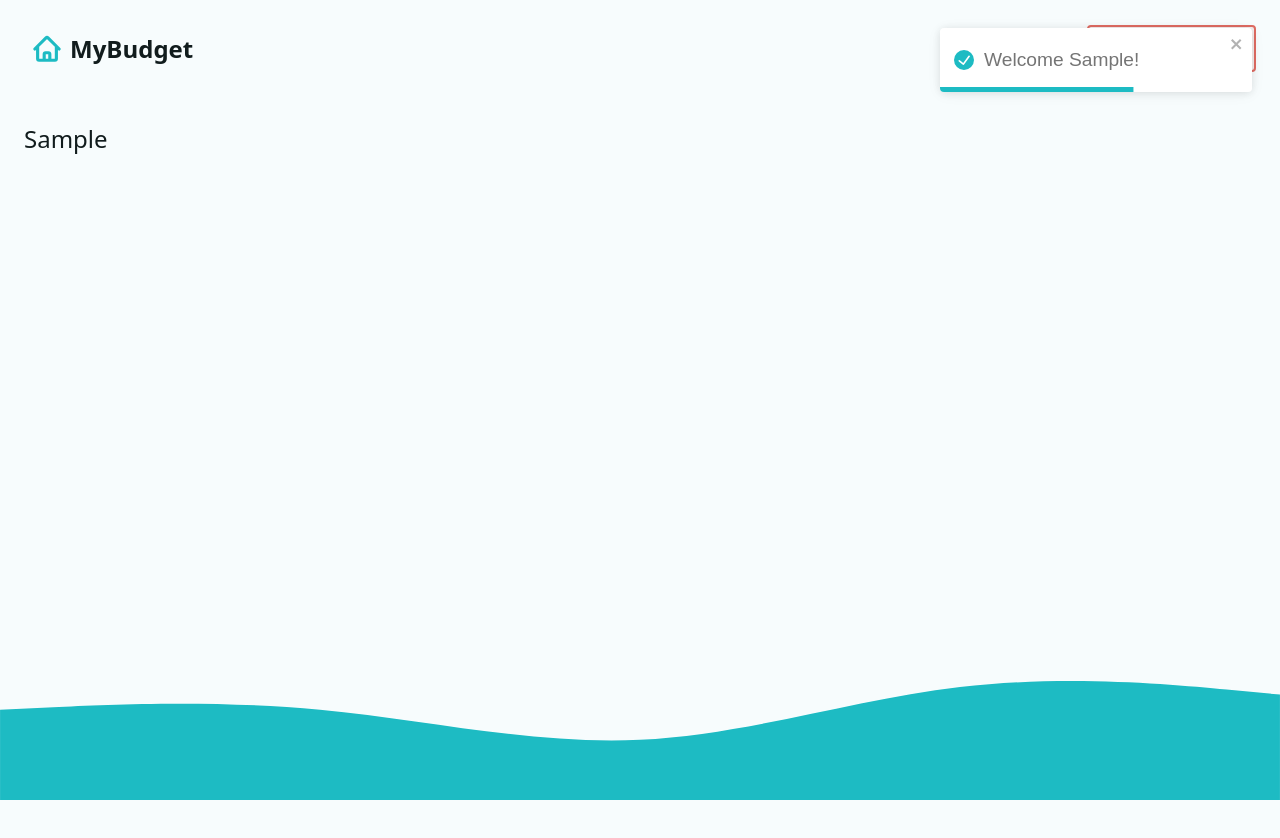
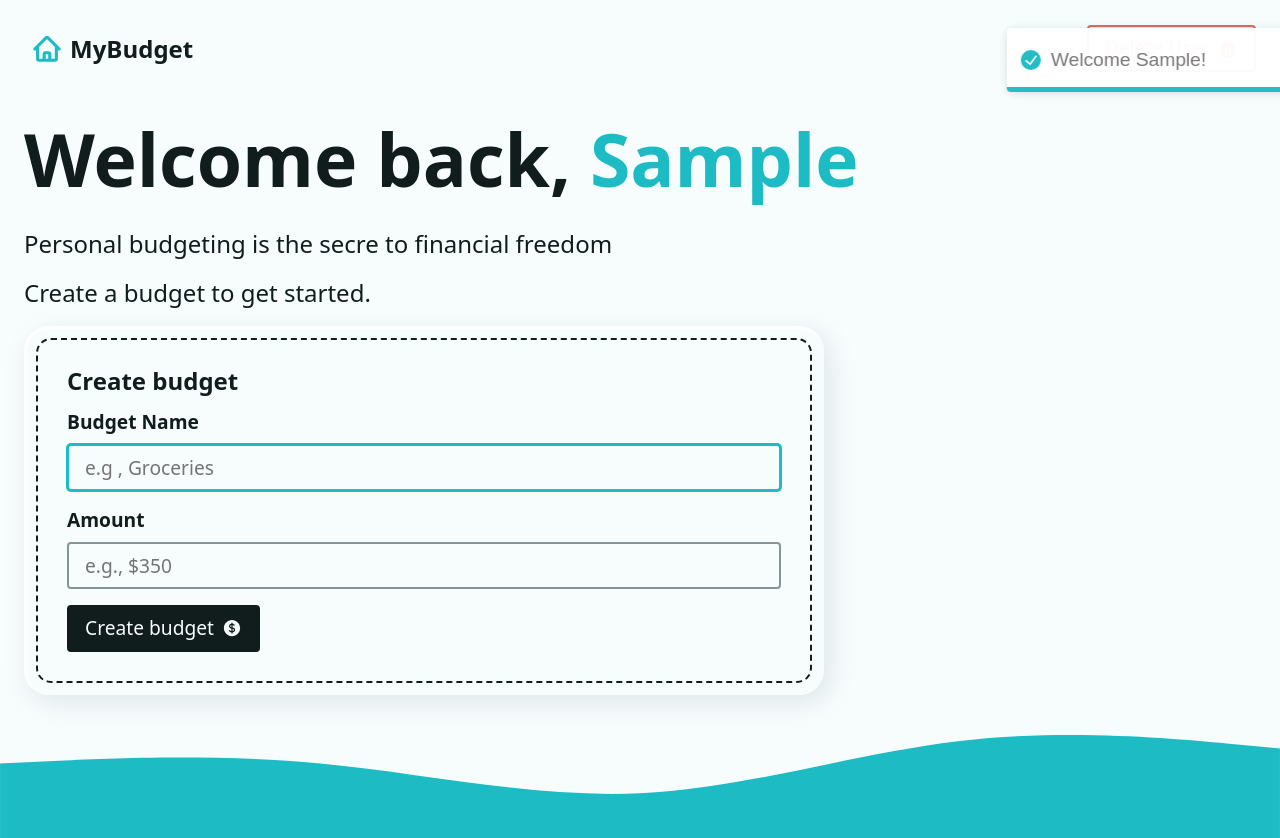
Before and after one commit to Nicolaswg/myBudget-App, a React (Vite) app: page / in a window 1280 px wide. Both pictures are taken after typing "Sample" into the empty fields and a click on the button "Create Account". Shown: the top 838 px of the page. Before the commit the page ends 800 px from the top, so only its background shows below. Built offline with nearby package versions, Linux system fonts and the light colour scheme.

Commit message:
Apply rrd form actions || created budgets and expenses || modify error page || created helper fuctions for budgets and expenses

```diff
--- /dev/null
+++ b/src/components/AddBudgetForm.jsx
@@ -0,0 +1,67 @@
+// librarys
+import { CurrencyDollarIcon } from "@heroicons/react/24/solid";
+
+// reacts imports
+import { useEffect, useRef } from "react";
+
+//rrd imports
+import { useFetcher } from "react-router-dom";
+
+const AddBudgetForm = () => {
+  const fetcher = useFetcher();
+  const isSubmitting = fetcher.state === "submitting";
+
+  const formRef = useRef();
+  const focusRef = useRef();
+  useEffect(() => {
+    if (!isSubmitting) {
+      formRef.current.reset();
+      focusRef.current.focus();
+    }
+  }, [isSubmitting]);
+
+  return (
+    <div className="form-wrapper">
+      <h2 className="h3">Create budget</h2>
+      <fetcher.Form method="post" className="grid-sm" ref={formRef}>
+        <div className="grid-xs">
+          <label htmlFor="newBudget">Budget Name</label>
+          <input
+            type="text"
+            name="newBudget"
+            id="newBudget"
+            placeholder="e.g , Groceries"
+            ref={focusRef}
+            required
+          />
+        </div>
+        <div className="grid-xs">
+          <label htmlFor="newBudgetAmount">Amount</label>
+          <input
+            type="number"
+            name="newBudgetAmount"
+            id="newBudgetAmount"
+            step="0.01"
+            placeholder="e.g., $350"
+            inputMode="decimal"
+            required
+          />
+        </div>
+        <input type="hidden" name="_action" value="newBudget" />
+        <button type="submit" className="btn btn--dark" disabled={isSubmitting}>
+          {isSubmitting ? (
+            <span>Submitting...</span>
+          ) : (
+            <>
+              <span>Create budget</span>
+              <CurrencyDollarIcon width={20} />
+            </>
+          )}
+        </button>
+      </fetcher.Form>
+    </div>
+  );
+};
+0;
+
+export default AddBudgetForm;
--- /dev/null
+++ b/src/components/AddExpenseForm.jsx
@@ -0,0 +1,94 @@
+// React imports
+import { useEffect, useRef } from "react";
+
+// rrd imports
+import { useFetcher } from "react-router-dom";
+
+// librarys
+import { PlusCircleIcon } from "@heroicons/react/24/solid";
+
+const AddExpenseForm = ({ budgets }) => {
+  const fetcher = useFetcher();
+
+  const formRef = useRef();
+  const focusRef = useRef();
+
+  const isSubmitting = fetcher.state === "submitting";
+
+  useEffect(() => {
+    if (!isSubmitting) {
+      // clear form
+      formRef.current.reset();
+      //reset focus
+      focusRef.current.focus();
+    }
+  }, [isSubmitting]);
+
+  return (
+    <div className="form-wrapper">
+      <h2 className="h3">
+        Add new{" "}
+        <span className="accent">
+          {budgets.length === 1 && `${budgets.map((budg) => budg.name)}`}
+        </span>{" "}
+        Expense
+      </h2>
+      <fetcher.Form method="post" className="grid-sm" ref={formRef}>
+        <div className="expense-inputs">
+          <div className="grid-xs">
+            <label htmlFor="newExpense">Expense Name</label>
+            <input
+              type="text"
+              name="newExpense"
+              id="newExpense"
+              placeholder="e.g. , Coffee"
+              ref={focusRef}
+              required
+            />
+          </div>
+          <div className="grid-xs">
+            <label htmlFor="newExpenseAmout">Amount</label>
+            <input
+              type="number"
+              step="0.01"
+              inputMode="decimal"
+              name="newExpenseAmount"
+              id="newExpenseAmount"
+              placeholder="e.g. , 3.50$"
+              required
+            />
+          </div>
+        </div>
+        <div className="grid-xs" hidden={budgets.length === 1}>
+          <label htmlFor="newExpenseBudget">Budget Category</label>
+          <select name="newExpenseBudget" id="newExpenseBudget" required>
+            {budgets
+              .sort((a, b) => {
+                a.createdAt - b.createdAt;
+              })
+              .map((budget) => {
+                return (
+                  <option key={budget.id} value={budget.id}>
+                    {budget.name}
+                  </option>
+                );
+              })}
+          </select>
+        </div>
+        <input type="hidden" name="_action" value="newExpense" />
+        <button type="submit" className="btn btn--dark" disabled={isSubmitting}>
+          {isSubmitting ? (
+            <span>Submitting...</span>
+          ) : (
+            <>
+              <span>Add Expense</span>
+              <PlusCircleIcon width={20} />
+            </>
+          )}
+        </button>
+      </fetcher.Form>
+    </div>
+  );
+};
+
+export default AddExpenseForm;
--- a/src/components/Intro.jsx
+++ b/src/components/Intro.jsx
@@ -26,6 +26,7 @@
             aria-label="Your Name"
             autoComplete="given-name"
           />
+          <input type="hidden" name="_action" value="newUser" />
           <button type="submit" className="btn btn--dark">
             <span>Create Account</span>
             <UserPlusIcon width={20} />
--- a/src/helpers.js
+++ b/src/helpers.js
@@ -7,6 +7,52 @@
   return localStorage.removeItem(key);
 };
 
-export const setData = (key, data) => {
-  return localStorage.setItem(key, JSON.stringify(data.userName));
+export const setData = (data) => {
+  return localStorage.setItem("userName", JSON.stringify(data.userName));
 };
+
+// generate random color
+const generateRandomColor = () => {
+  const existingBudgetLength = fetchData("budgets")?.length ?? 0;
+  return `${existingBudgetLength * 34} 65% 50%`;
+};
+
+// wait for 1 second
+export const waait = () =>
+  new Promise((res) => setTimeout(res, Math.random() * 2500));
+
+// create budget
+export const createBudget = ({ name, amount }) => {
+  const newItem = {
+    id: crypto.randomUUID(),
+    name: name.charAt(0).toUpperCase() + name.slice(1),
+    amount: +amount,
+    createdAt: Date.now(),
+    color: generateRandomColor(),
+  };
+
+  const existingBudget = fetchData("budgets") ?? [];
+
+  return localStorage.setItem(
+    "budgets",
+    JSON.stringify([...existingBudget, newItem])
+  );
+};
+
+// create expense
+export const createExpense = ({ name, amount, budgetId }) => {
+  const newItem = {
+    id: crypto.randomUUID(),
+    name: name.charAt(0).toUpperCase() + name.slice(1),
+    amount: +amount,
+    createdAt: Date.now(),
+    budgetId,
+  };
+
+  const existingExpenses = fetchData("expenses") ?? [];
+
+  return localStorage.setItem(
+    "expenses",
+    JSON.stringify([...existingExpenses, newItem])
+  );
+};
--- a/src/pages/Dashboard.jsx
+++ b/src/pages/Dashboard.jsx
@@ -6,31 +6,98 @@
 
 // components
 import Intro from "../components/Intro";
+import AddBudgetForm from "../components/AddBudgetForm";
 
 // helper functions
-import { fetchData, setData } from "../helpers";
+import {
+  createBudget,
+  createExpense,
+  fetchData,
+  setData,
+  waait,
+} from "../helpers";
+import AddExpenseForm from "../components/AddExpenseForm";
 
 // loader
 export function dashBoardLoader() {
   const userName = fetchData("userName");
-  return { userName };
+  const budgets = fetchData("budgets");
+  return { userName, budgets };
 }
 
 // action
 export async function dashBoardAction({ request }) {
+  await waait();
   const data = await request.formData();
-  const formData = Object.fromEntries(data);
-  try {
-    setData("userName", formData);
-    return toast.success(`Welcome ${formData.userName}!`);
-  } catch (error) {
-    throw new Error("There was a a problem creating your account.");
+  const { _action, ...values } = Object.fromEntries(data);
+
+  // new user submission
+  if (_action === "newUser") {
+    try {
+      setData(values);
+      return toast.success(`Welcome ${values.userName}!`);
+    } catch (error) {
+      throw new Error("There was a a problem creating your account.");
+    }
+  }
+
+  if (_action === "newBudget") {
+    try {
+      createBudget({
+        name: values.newBudget,
+        amount: values.newBudgetAmount,
+      });
+      return toast.success("Budget created!");
+    } catch (error) {
+      throw new Error("There was a a problem creating your budget.");
+    }
+  }
+
+  if (_action === "newExpense") {
+    try {
+      createExpense({
+        name: values.newExpense,
+        amount: values.newExpenseAmount,
+        budgetId: values.newExpenseBudget,
+      });
+      return toast.success(`Expense ${values.newExpense} created!`);
+    } catch (error) {
+      throw new Error("There was a a problem creating your expense.");
+    }
   }
 }
 
 const Dashboard = () => {
-  const { userName } = useLoaderData();
-  return <div>{userName ? <p>{userName}</p> : <Intro />}</div>;
+  const { userName, budgets } = useLoaderData();
+  return (
+    <div>
+      {userName ? (
+        <div className="dashboard">
+          <h1>
+            Welcome back, <span className="accent">{userName}</span>
+          </h1>
+          <div className="grid-sm">
+            {budgets && budgets.length > 0 ? (
+              <div className="grid-lg">
+                <div className="flex-lg">
+                  <AddBudgetForm />
+                  <AddExpenseForm budgets={budgets} />
+                </div>
+              </div>
+            ) : (
+              <div className="grid-sm">
+                <p>Personal budgeting is the secre to financial freedom</p>
+                <p>Create a budget to get started.</p>
+                <AddBudgetForm />
+              </div>
+            )}
+          </div>
+        </div>
+      ) : (
+        <Intro />
+      )}
+    </div>
+  );
 };
 
 export default Dashboard;
--- a/src/pages/Error.jsx
+++ b/src/pages/Error.jsx
@@ -1,9 +1,28 @@
-import React from 'react'
+//rrd imports
+import { Link, useNavigate, useRouteError } from "react-router-dom";
+
+// library imports
+import { HomeIcon, ArrowUturnLeftIcon } from "@heroicons/react/24/solid";
 
 const Error = () => {
+  const error = useRouteError();
+  const navigate = useNavigate();
   return (
-    <div>Error</div>
-  )
-}
+    <div className="error">
+      <h1>Uh oh! We've got a problem.</h1>
+      <p>{error.message || error.statusText}</p>
+      <div className="flex-md">
+        <button className="btn btn--dark" onClick={() => navigate(-1)}>
+          <ArrowUturnLeftIcon width={20} />
+          <span>Go Back</span>
+        </button>
+        <Link to="/" className="btn btn--dark">
+          <HomeIcon width={20} />
+          <span>Go Home</span>
+        </Link>
+      </div>
+    </div>
+  );
+};
 
-export default Error
+export default Error;
```
